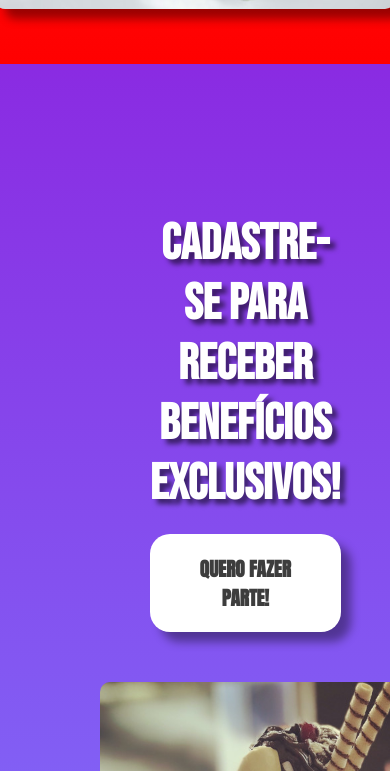
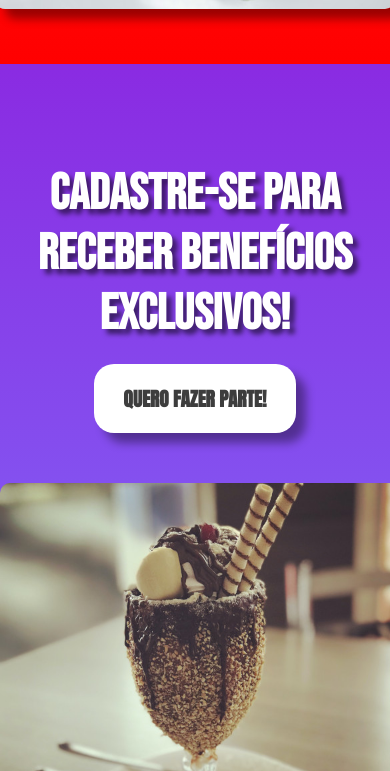
Before and after one commit to RaveleSilva/projeto-gela, a plain HTML site: page index.html in a window 390 px wide. Shown: the part 2773-3544 px from the top of the page. Drawn offline with Linux system fonts and the light colour scheme; a web font is replaced by a local one.

Commit message:
Ajuste de responsividade

```diff
--- a/estilo.css
+++ b/estilo.css
@@ -188,10 +188,11 @@ button:hover {
 
     background-image: linear-gradient( blueviolet, rgb(125, 125, 255));
     display: flex;
-    align-items: center;
     justify-content: space-evenly;
     flex-wrap: wrap;
-    padding: 100px;
+    min-width: 350px;
+    align-items: center;
+    padding: 100px 0px 100px 0px;
 
 }
 
@@ -199,8 +200,8 @@ button:hover {
 #textsec3 {
 
     width: 500px;
-    padding: 50px;
     text-align: center;
+    margin-bottom: 50px;
 }
 
 #textsec3 > h1 {
```
